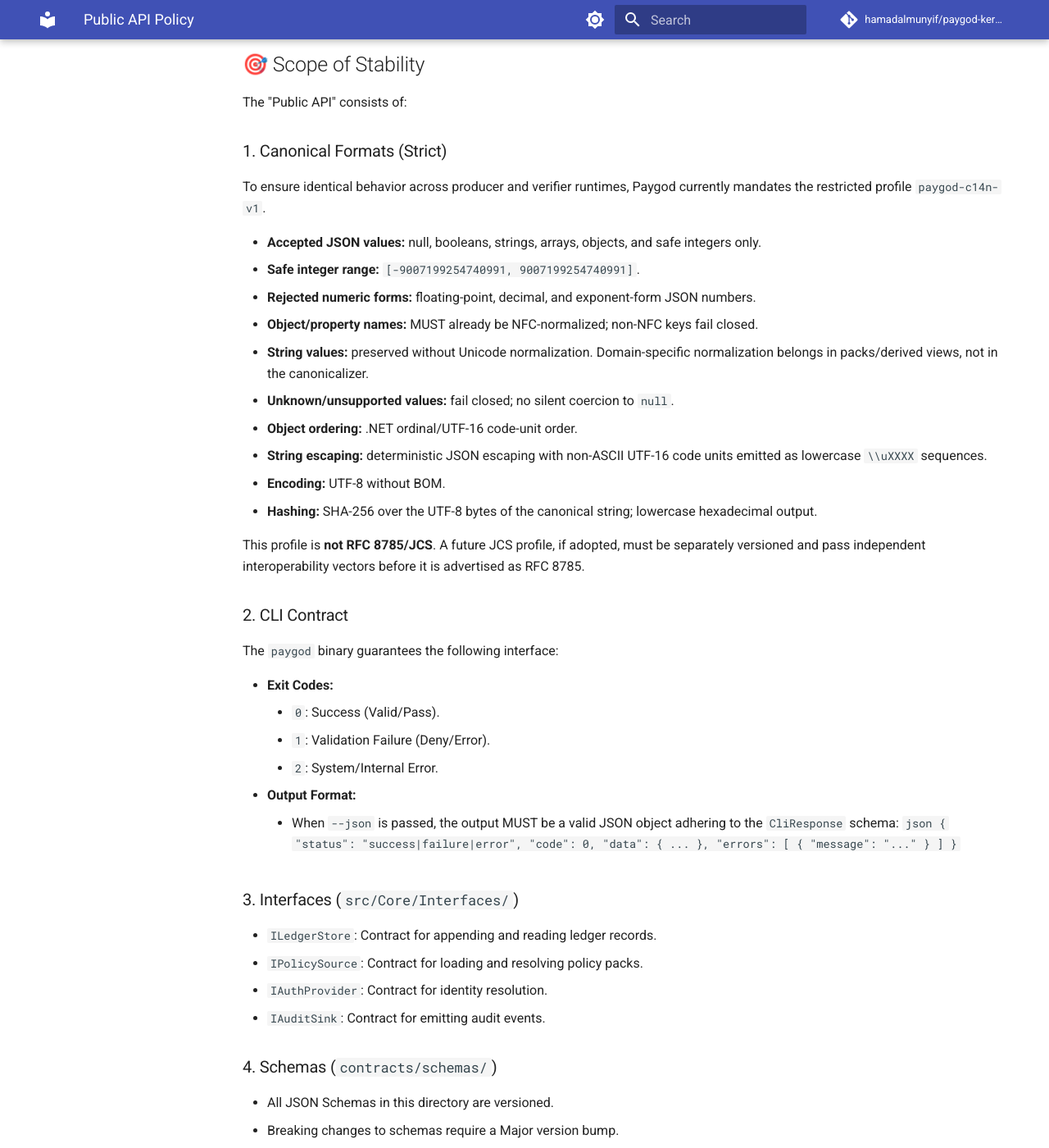
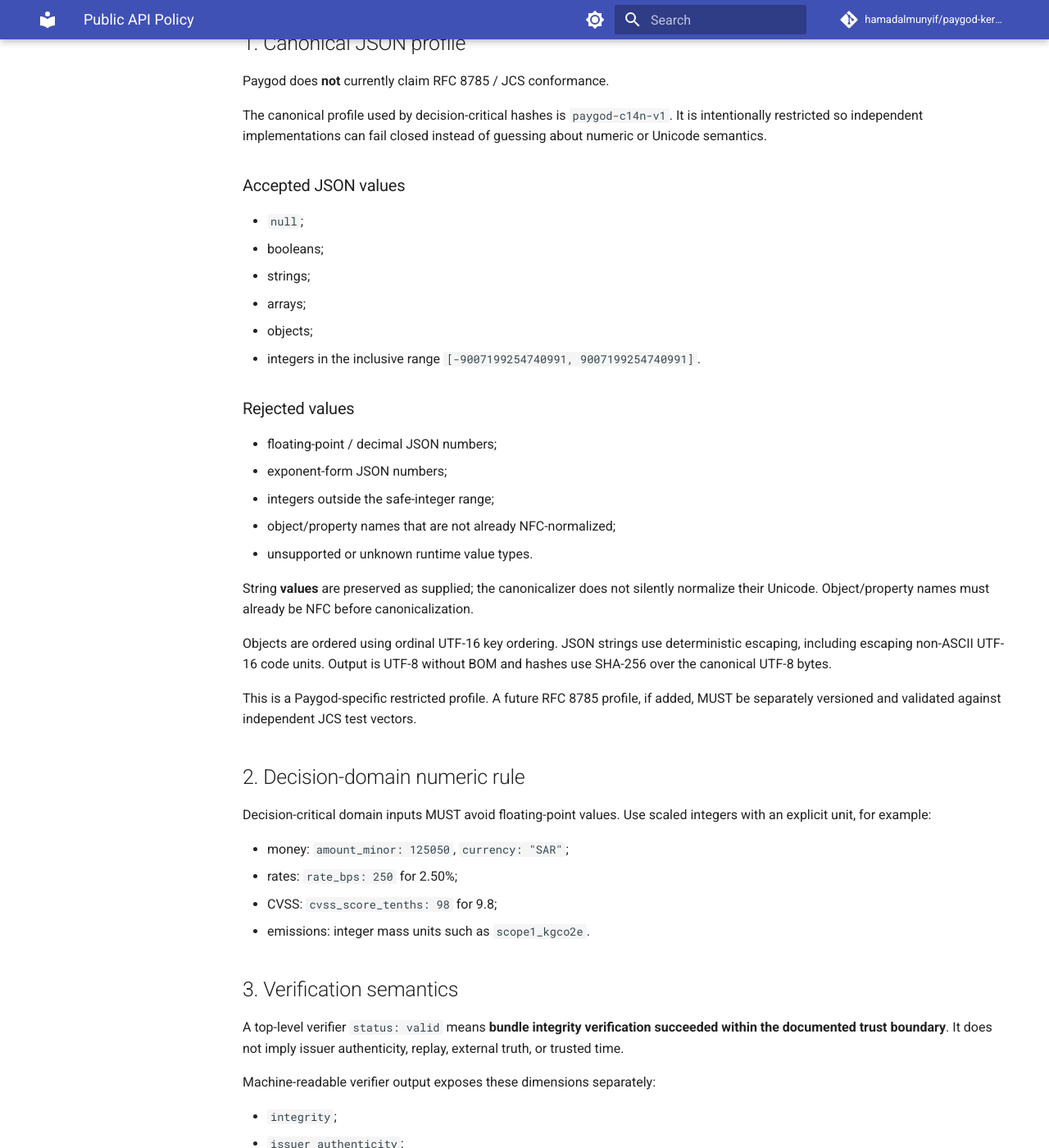
Before and after one commit to hamadalmunyif/paygod-kernel-mvp, an MkDocs documentation site: the page built from docs/PUBLIC_API_POLICY.md, in a window 1280 px wide and 1400 px high, scrolled down 258 px. Shown: the whole window at 82% size. Built offline with MkDocs 1.6.1 and Material for MkDocs 9.7.7, drawn with Linux system fonts in a browser that asks for light colours; comment, search, counter and statistics services are not loaded; some of the changed text lies outside the part shown.

Commit message:
docs: replace false RFC8785 claim with restricted profile

````diff
--- a/docs/PUBLIC_API_POLICY.md
+++ b/docs/PUBLIC_API_POLICY.md
@@ -1,69 +1,64 @@
 # Public API Policy
 
-This document defines the **Public Surface Area** of the Paygod Kernel. These are the contracts we guarantee to be stable according to Semantic Versioning (SemVer).
+This document defines the public contract of the Paygod Kernel.
 
-## 🎯 Scope of Stability
-The "Public API" consists of:
+## 1. Canonical JSON profile
 
-### 1. Canonical Formats (Strict)
-To ensure identical behavior across producer and verifier runtimes, Paygod currently mandates the restricted profile `paygod-c14n-v1`.
+Paygod does **not** currently claim RFC 8785 / JCS conformance.
 
-- **Accepted JSON values:** null, booleans, strings, arrays, objects, and safe integers only.
-- **Safe integer range:** `[-9007199254740991, 9007199254740991]`.
-- **Rejected numeric forms:** floating-point, decimal, and exponent-form JSON numbers.
-- **Object/property names:** MUST already be NFC-normalized; non-NFC keys fail closed.
-- **String values:** preserved without Unicode normalization. Domain-specific normalization belongs in packs/derived views, not in the canonicalizer.
-- **Unknown/unsupported values:** fail closed; no silent coercion to `null`.
-- **Object ordering:** .NET ordinal/UTF-16 code-unit order.
-- **String escaping:** deterministic JSON escaping with non-ASCII UTF-16 code units emitted as lowercase `\\uXXXX` sequences.
-- **Encoding:** UTF-8 without BOM.
-- **Hashing:** SHA-256 over the UTF-8 bytes of the canonical string; lowercase hexadecimal output.
+The canonical profile used by decision-critical hashes is `paygod-c14n-v1`. It is intentionally restricted so independent implementations can fail closed instead of guessing about numeric or Unicode semantics.
 
-This profile is **not RFC 8785/JCS**. A future JCS profile, if adopted, must be separately versioned and pass independent interoperability vectors before it is advertised as RFC 8785.
+### Accepted JSON values
 
-### 2. CLI Contract
-The `paygod` binary guarantees the following interface:
+- `null`;
+- booleans;
+- strings;
+- arrays;
+- objects;
+- integers in the inclusive range `[-9007199254740991, 9007199254740991]`.
 
-*   **Exit Codes:**
-    *   `0`: Success (Valid/Pass).
-    *   `1`: Validation Failure (Deny/Error).
-    *   `2`: System/Internal Error.
-*   **Output Format:**
-    *   When `--json` is passed, the output MUST be a valid JSON object adhering to the `CliResponse` schema:
-        ```json
-        {
-          "status": "success|failure|error",
-          "code": 0,
-          "data": { ... },
-          "errors": [ { "message": "..." } ]
-        }
-        ```
+### Rejected values
 
-### 3. Interfaces (`src/Core/Interfaces/`)
-*   `ILedgerStore`: Contract for appending and reading ledger records.
-*   `IPolicySource`: Contract for loading and resolving policy packs.
-*   `IAuthProvider`: Contract for identity resolution.
-*   `IAuditSink`: Contract for emitting audit events.
+- floating-point / decimal JSON numbers;
+- exponent-form JSON numbers;
+- integers outside the safe-integer range;
+- object/property names that are not already NFC-normalized;
+- unsupported or unknown runtime value types.
 
-### 4. Schemas (`contracts/schemas/`)
-*   All JSON Schemas in this directory are versioned.
-*   Breaking changes to schemas require a Major version bump.
+String **values** are preserved as supplied; the canonicalizer does not silently normalize their Unicode. Object/property names must already be NFC before canonicalization.
 
-## 🚫 Excluded (Internal API)
-Everything else is considered internal and may change at any time without a major version bump:
-*   Internal helper classes and utility functions.
-*   Database schema of the local SQLite store (implementation detail).
-*   In-memory data structures not exposed via interfaces.
+Objects are ordered using ordinal UTF-16 key ordering. JSON strings use deterministic escaping, including escaping non-ASCII UTF-16 code units. Output is UTF-8 without BOM and hashes use SHA-256 over the canonical UTF-8 bytes.
 
-## 🔄 Versioning Rules (SemVer)
-We follow [Semantic Versioning 2.0.0](https://semver.org/):
+This is a Paygod-specific restricted profile. A future RFC 8785 profile, if added, MUST be separately versioned and validated against independent JCS test vectors.
 
-*   **Major (X.y.z)**: Breaking changes to any Public API listed above.
-*   **Minor (x.Y.z)**: New features (e.g., new interface method with default implementation, new CLI flag) that are backward compatible.
-*   **Patch (x.y.Z)**: Bug fixes that do not change the Public API signature.
+## 2. Decision-domain numeric rule
 
-## ⚠️ Breaking Change Policy
-If we must break a Public API:
-1.  **Deprecation Notice**: We will mark the feature as `@deprecated` in a Minor release.
-2.  **Migration Guide**: We will provide a document explaining how to upgrade.
-3.  **Grace Period**: We will support the deprecated feature for at least one minor release cycle before removal.
+Decision-critical domain inputs MUST avoid floating-point values. Use scaled integers with an explicit unit, for example:
+
+- money: `amount_minor: 125050`, `currency: "SAR"`;
+- rates: `rate_bps: 250` for 2.50%;
+- CVSS: `cvss_score_tenths: 98` for 9.8;
+- emissions: integer mass units such as `scope1_kgco2e`.
+
+## 3. Verification semantics
+
+A top-level verifier `status: valid` means **bundle integrity verification succeeded within the documented trust boundary**. It does not imply issuer authenticity, replay, external truth, or trusted time.
+
+Machine-readable verifier output exposes these dimensions separately:
+
+- `integrity`;
+- `issuer_authenticity`;
+- `replay`;
+- `time_authority`.
+
+## 4. CLI contract
+
+The `paygod` binary uses stable machine-readable outputs where documented. Verification failures fail closed and return a non-zero exit code.
+
+## 5. Schemas
+
+Schemas under `contracts/schemas/` are versioned contracts. Breaking semantic changes require an explicit version/migration, not a silent reinterpretation.
+
+## Breaking-change rule
+
+A change to canonicalization, digest construction, decision semantics, or verifier trust claims must be versioned, documented, and covered by cross-implementation regression evidence.
````
